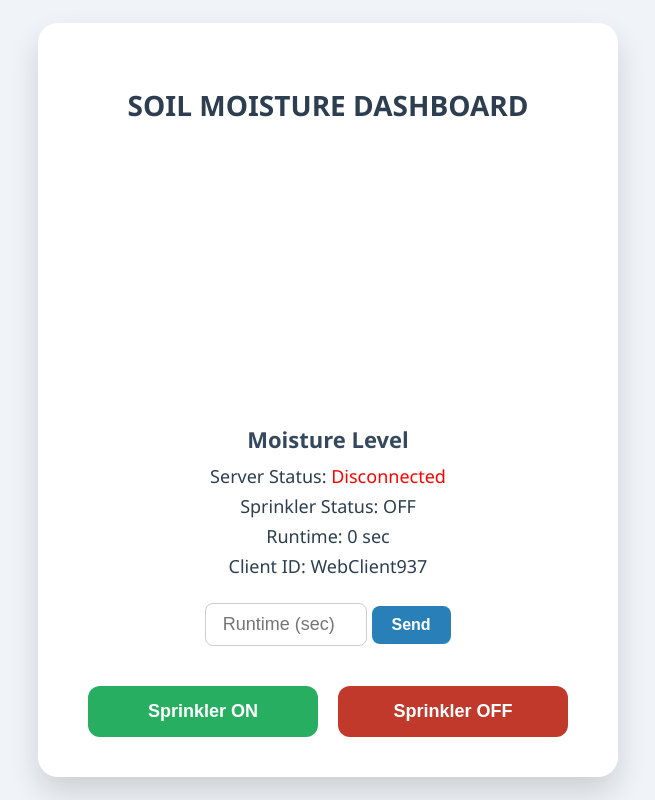
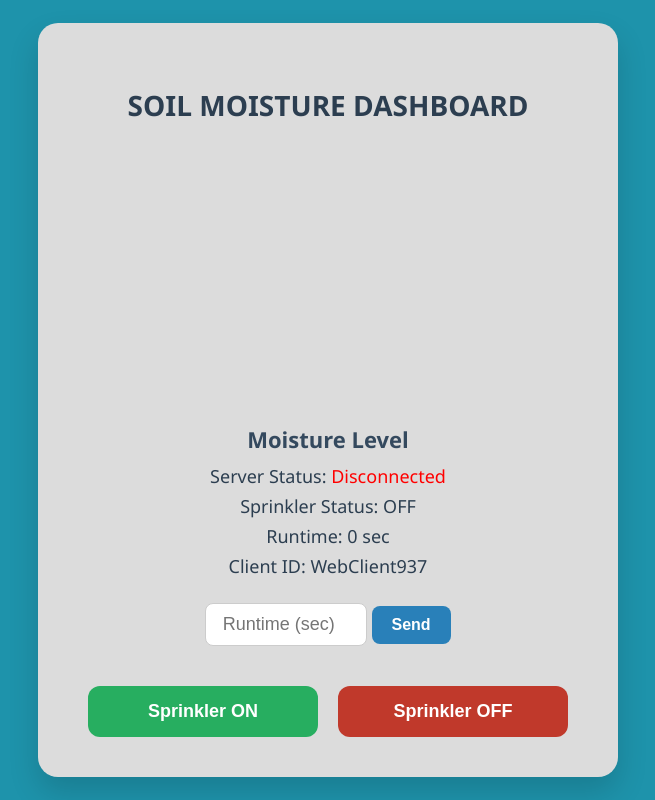
Before and after one commit to mclards/soilsys-dashboard, a plain HTML site: page index.html in a window 1280 px wide. Shown: the whole page, without its empty margins (312-967 px from the left). Drawn offline with Linux system fonts and the light colour scheme; a script that the page names is missing.

Commit message:
Update index.html

```diff
--- a/index.html
+++ b/index.html
@@ -10,7 +10,7 @@
   <style>
     body {
       font-family: 'Segoe UI', Tahoma, Geneva, Verdana, sans-serif;
-      background: #f0f4f8;
+      background: #1E93AB;
       display: flex;
       justify-content: center;
       align-items: center;
@@ -19,7 +19,7 @@
     }
 
     .dashboard {
-      background: #fff;
+      background: #DCDCDC;
       padding: 40px 50px;
       border-radius: 20px;
       box-shadow: 0 15px 30px rgba(0, 0, 0, 0.15);
```
